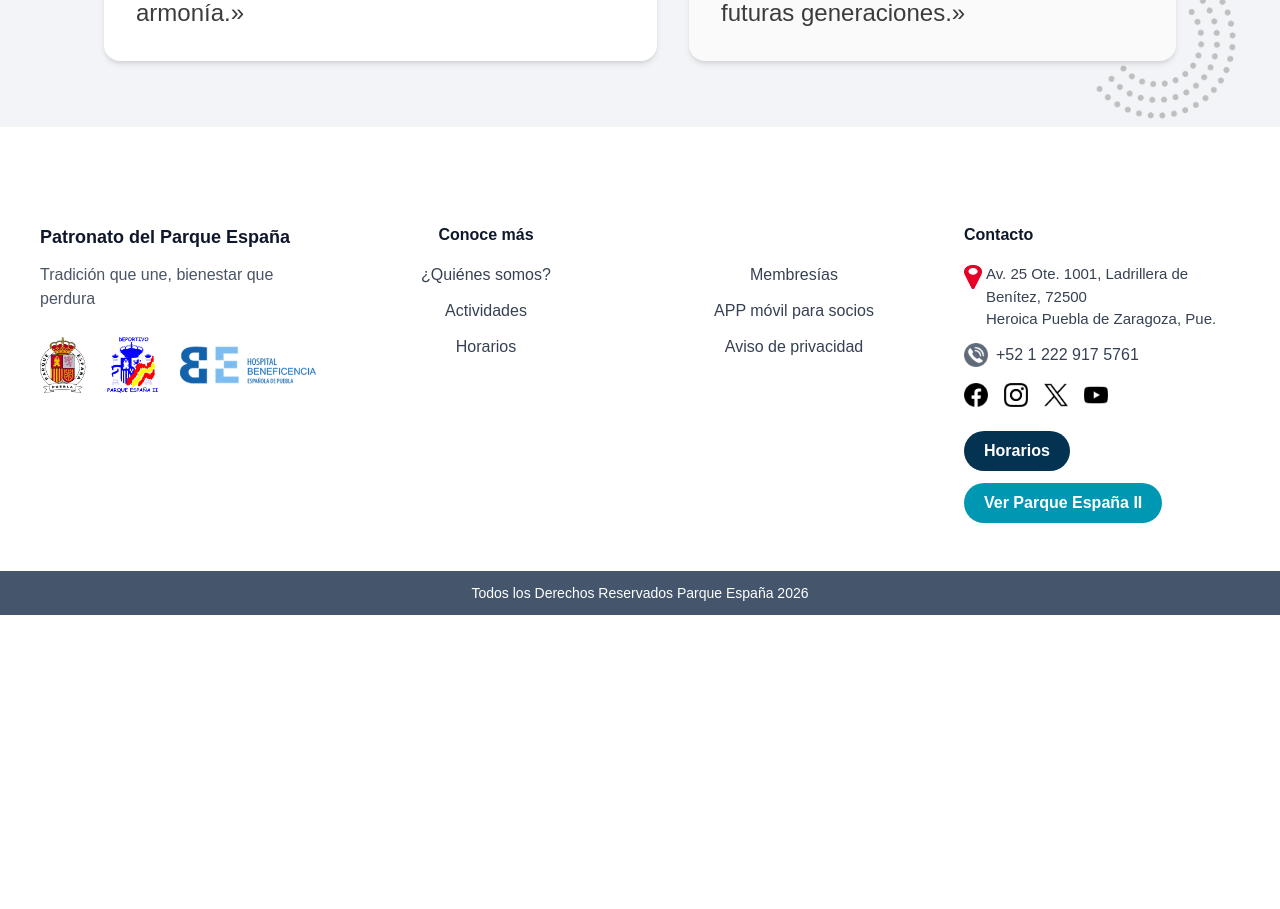
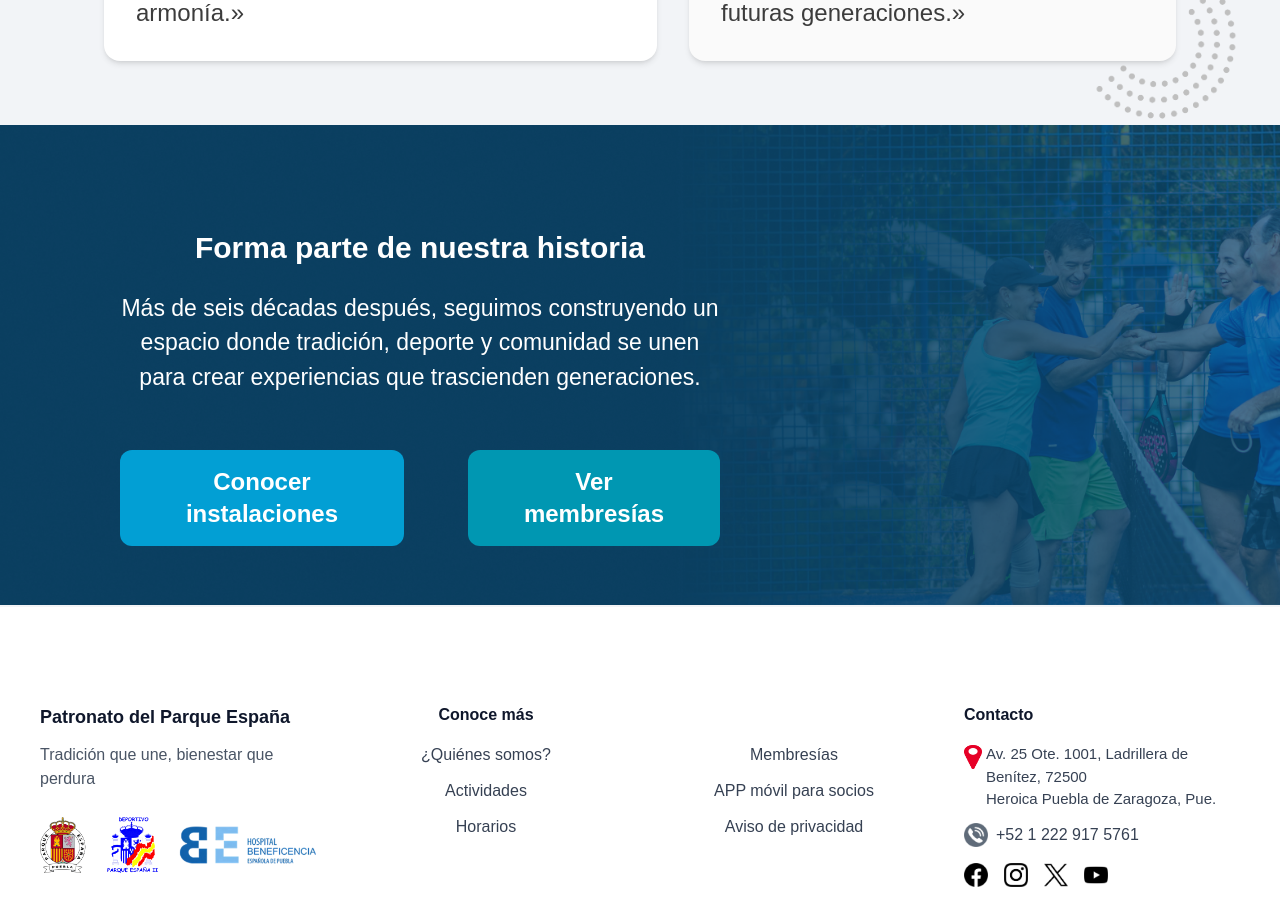
Before and after one commit to Urban1997/parque_espana, a React (Vite) app: page /about in a window 1280 px wide. Shown: the part 2320-3229 px from the top of the page. Before the commit the page ends 2935 px from the top, so only its background shows below. Built offline with nearby package versions, Linux system fonts and the light colour scheme.

Commit message:
Se crea componente 7.JoinOurStory

```diff
--- /dev/null
+++ b/src/components/About/7.JoinOurStory.tsx
@@ -0,0 +1,64 @@
+import JoinOutStoru from "@/assets/images/About/joinOurStory.webp";
+import { AboutContent } from "../../constants/About";
+import ButtonLink from "../ButtonLink";
+
+export default function Essence() {
+  const { title, text } = AboutContent.joinUsStory;
+
+  return (
+    <section className="w-full bg-[#F2F4F7]">
+
+      {/* Imagen: solo visible en celular */}
+      <div
+        className="h-60 w-full bg-cover bg-[right_center] md:hidden"
+        style={{ backgroundImage: `url(${JoinOutStoru})`  }}
+      />
+
+      {/* Layout de tablet/escritorio: imagen de fondo con texto superpuesto */}
+      <div
+        className="relative hidden w-full md:flex md:h-120 md:items-start md:bg-cover md:bg-center"
+        style={{ backgroundImage: `url(${JoinOutStoru})` }}
+      >
+        <div className="relative z-10 w-full px-6 pt-8 text-white md:w-[65%] md:pl-10 md:pr-8 md:pt-10 lg:pl-30 lg:pr-28 lg:pt-20">
+          <h2 className="text-center text-xl font-extrabold leading-tight md:text-2xl lg:text-3xl pt-6">
+            {title}
+          </h2>
+          <p className="mt-6 text-center text-sm md:mt-6 md:text-base lg:text-[23px]">
+            {text}
+          </p>
+          <div className="mt-14 flex justify-center gap-16">
+            <ButtonLink
+              to=""
+              color="#029FD4"
+              text="Conocer instalaciones"
+              size="xl"
+            />
+
+            <ButtonLink
+              to=""
+              color="#0097B2"
+              text="Ver membresías"
+              size="xl"
+            />
+          </div>
+
+
+        </div>
+      </div>
+
+      {/* Texto: solo visible en celular */}
+      {/* <div className="px-6 py-8 text-white md:hidden">
+        <h2 className="text-center text-2xl font-extrabold leading-tight">
+          {title}
+        </h2>
+        <p className="mt-6 text-justify text-lg">
+          {text1}
+        </p>
+        <p className="mt-6 text-justify text-lg">
+          {text2}
+        </p>
+      </div> */}
+
+    </section>
+  );
+}
--- a/src/constants/About.ts
+++ b/src/constants/About.ts
@@ -57,6 +57,11 @@ export const AboutContent = {
       title: "VISIÓN",
       text: "«Ser el epicentro social, cultural y deportivo de Puebla, reconocido por fusionar tradición e innovación en beneficio de toda la comunidad, transformándose en un modelo de integración y bienestar que inspire a futuras generaciones.»"
     }
+  },
+
+  joinUsStory: {
+    title: "Forma parte de nuestra historia",
+    text: "Más de seis décadas después, seguimos construyendo un espacio donde tradición, deporte y comunidad se unen para crear experiencias que trascienden generaciones."
   }
 
 };
--- a/src/pages/About.tsx
+++ b/src/pages/About.tsx
@@ -4,6 +4,7 @@ import Hero from '../components/About/1.Hero'
 import Essence from "../components/About/3.Essence";
 import Pillars from "../components/About/4.Pillars";
 import MissionVision from "../components/About/6.MissionVision";
+import JoinOurStory from "../components/About/7.JoinOurStory";
 
 export default function About() {
     return (
@@ -13,6 +14,7 @@ export default function About() {
             <Essence />
             <Pillars />
             <MissionVision />
+            <JoinOurStory />
         </main>
     )
 }
```
Also changed, not shown: src/assets/images/About/JoinOurStory.webp (added).
